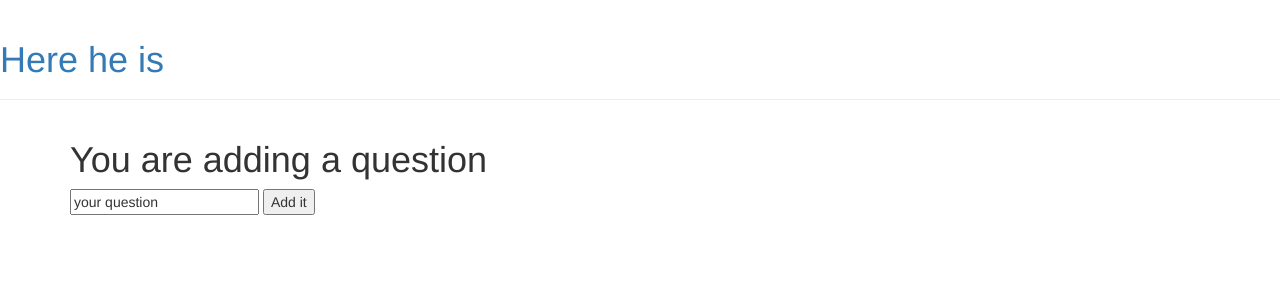
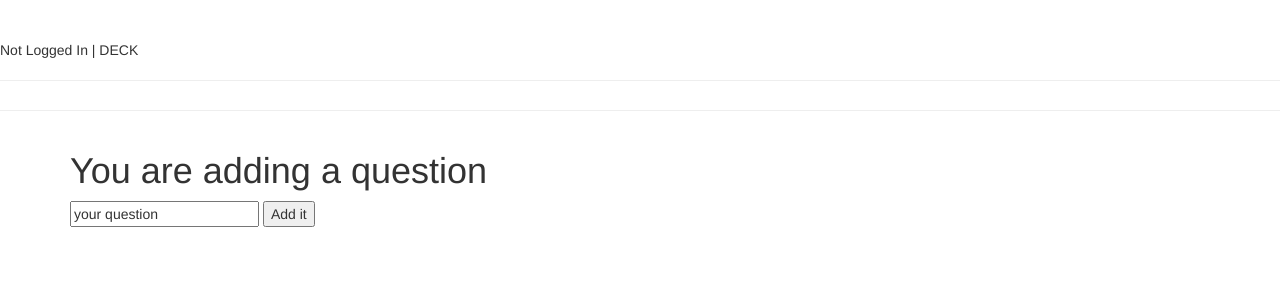
Before and after one commit to readytheory/cardboard-gather, a Django app: page /deck/question/add/ in a window 1280 px wide. Shown: the top 300 px of the page. Run offline with Django 3.2, Linux system fonts and the light colour scheme; some libraries are stand-ins or nearby versions.

Commit message:
workflow add another question

```diff
--- a/cardboard_requirements.txt
+++ b/cardboard_requirements.txt
@@ -5,6 +5,8 @@ Django==2.1.4
 idna==2.8
 oauthlib==2.1.0
 pkg-resources==0.0.0
+psycopg2==2.7.6.1
+psycopg2-binary==2.7.6.1
 PyJWT==1.7.1
 python-decouple==3.1
 python3-openid==3.1.0
--- /dev/null
+++ b/deck/deck_util.py
@@ -0,0 +1,8 @@
+def login_string(request) :
+    try:
+        if request.user.username in ('',None) :
+            return 'Not Logged In | DECK '
+        else:
+            return "{} | DECK ".format(request.user.username)
+    except Exception as e :
+        return 'Login N/A | DECK'
--- a/deck/templates/deck/add_answer.html
+++ b/deck/templates/deck/add_answer.html
@@ -1,3 +1,5 @@
+{% extends 'deck/base.html' %}
+{% block content %}
 <form action ="{% url 'deck:question_add_answer_post' %}" method="post" >
   {% csrf_token %}
   <input type=hidden name=question_id value="{{ question_id }}">
@@ -20,9 +22,7 @@
     <li> <input type=text name='wrong5'></li>
     <li> <input type=text name='wrong6'></li>
     <ul>
-
-
-
   </ul>
 <input type="submit" value="Add it">
 </form>
+{% endblock %}
--- a/deck/templates/deck/add_question.html
+++ b/deck/templates/deck/add_question.html
@@ -7,7 +7,7 @@
 
 <form action="{% url 'deck:question_add' %}" method="post">
  {% csrf_token %}
-
+ {% if thanks_message %}<p><strong>{{ thanks_message }}</strong></p>{% endif %}
  <input type="text" name="question" id="question" value="your question">
 
 <input type="submit" value="Add it">
--- a/deck/templates/deck/base.html
+++ b/deck/templates/deck/base.html
@@ -9,7 +9,8 @@
     </head>
     <body>
         <div class="page-header">
-            <h1><a href="/">Here he is</a></h1>
+          <P>{{ login_stat }}</P>
+	  <hr>
         </div>
         <div class="content container">
             <div class="row">
--- a/deck/urls.py
+++ b/deck/urls.py
@@ -8,6 +8,7 @@ app_name = "deck"
 urlpatterns = [
     path('', views.index, name='index'),
     path('question/add/', views.question_add, name = 'question_add'),
+    path('question/add/(?P<just_added>[0-9]+)/$', views.question_add, name='question_add_another'),
     path('question/addanswer/<int:question_id>/', views.question_add_answer, name = 'question_add_answer_get'),
     path('question/addanswer/', views.question_add_answer, name = 'question_add_answer_post'),
     path('not_implemented', views.not_implemented, name = 'not_implemented'),
--- a/deck/views.py
+++ b/deck/views.py
@@ -1,11 +1,11 @@
-from django.shortcuts import render
+from django.shortcuts import render, redirect
 from django.http import HttpResponse, HttpResponseRedirect
 from django.urls import reverse
 
 from .models import Card
 from .models import WrongAnswer, RightAnswer
 from .forms import NewQuestionForm, AddAnswerForm
-
+from .deck_util import login_string
 
 def not_implemented(request) :
     return HttpResponse("That isn't ready yet")
@@ -13,7 +13,7 @@ def not_implemented(request) :
 def index(request):
     return HttpResponse("Time to learn things!")
 
-def question_add(request):
+def question_add(request, just_added = 0):
     if request.method == 'POST' :
         form = NewQuestionForm(request.POST)
         if form.is_valid():
@@ -28,14 +28,20 @@ def question_add(request):
                 return HttpResponseRedirect("/error")
     else:
         form = NewQuestionForm()
-        return render(request, 'deck/add_question.html', {'form': form})
+        stat = login_string(request)
+        tym = ''
+        if int(just_added) > 0:
+            tym = 'Thank you for adding that!... You can add another below'
+        return render(request, 'deck/add_question.html', {'form': form,
+                                                          'login_stat': stat,
+                                                          'thanks_message': tym,})
+
 
 def question_add_answer(request, question_id =0) :
 
     if request.method == 'POST' :
         aaf = AddAnswerForm(request.POST)
         if aaf.is_valid():
-            print ("aaf is valid")
             question_id = aaf.cleaned_data['question_id']
             try:
                 parentCard = Card.objects.get(id=question_id)
@@ -48,7 +54,7 @@ def question_add_answer(request, question_id =0) :
             try:
                 right_ans.save()
             except Exception as e:
-                return(HttpResponse( "failed trying to save right answer, {}".format(e)))
+                return HttpResponse( "failed trying to save right answer, {}".format(e))
 
             wrongs =[]
             for i in range(1,7) :
@@ -61,12 +67,10 @@ def question_add_answer(request, question_id =0) :
                         wrong_ans.save()
                     except:
                         return(HttpResponse("Error saving wrong answer to database"))
-
-
-
+            print ("calling redirect")
+            return redirect('deck:question_add_another', just_added=1)
         else:
             print("aaf not valid")
-        return(HttpResponse("see the printout"))
 
     if(question_id == 0) :
         return HttpResponse("no question id?  Really?")
@@ -76,8 +80,10 @@ def question_add_answer(request, question_id =0) :
         return HttpResponse("error loading card")
 
     question_text = c.question_text
+    stat= login_string(request)
     return render(request, 'deck/add_answer.html', {'question_text': question_text,
-                                                    'question_id': question_id})
+                                                    'question_id': question_id,
+                                                    'login_stat': stat})
 
 def baby_quiz(request):
     return HttpResponse("You are at the baby quiz")
```
